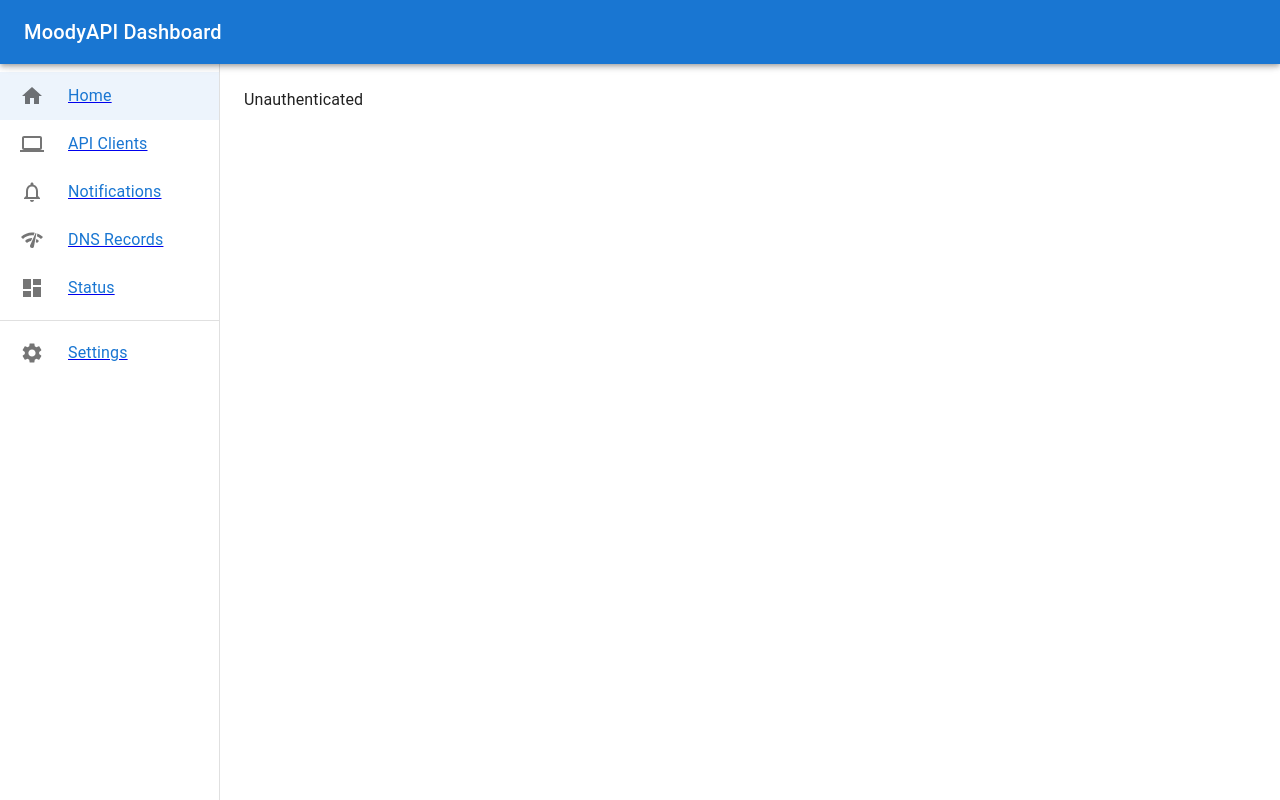
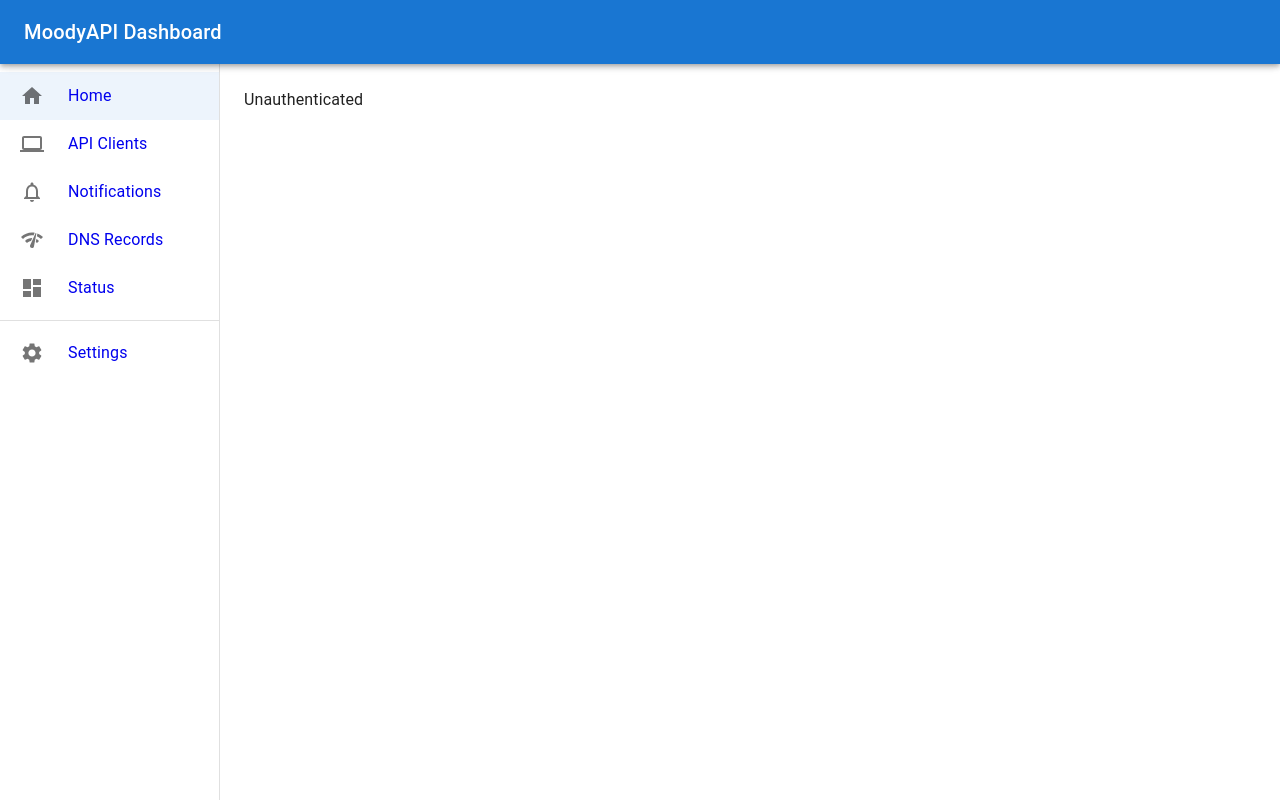
Before and after one commit to moodyhunter/MoodyAPI, a Next.js app in the folder WebPanel/: page / in a window 1280 px wide. Built offline with nearby package versions, Linux system fonts and the light colour scheme; no server answers.

Commit message:
WebPanel: prevent nested <a> label

```diff
--- a/WebPanel/pages/_app.tsx
+++ b/WebPanel/pages/_app.tsx
@@ -25,15 +25,13 @@ const UnmemoizedAppListButton = (props: AppListButtonProps) => {
     const router = useRouter();
 
     return (
-        <NextLink passHref href={props.link}>
-            <Link underline='none'>
+        <NextLink passHref href={props.link} style={{ textDecoration: "none" }}>
             <ListItemButton selected={router.route === props.link} key={props.name} sx={useMemo(() => ({ minHeight: 48, justifyContent: 'initial', px: 2.5 }), [])}>
                 <ListItemIcon sx={{ minWidth: 0, mr: 3, justifyContent: 'center' }}>
                     {props.icon}
                 </ListItemIcon>
                 <ListItemText primary={props.name} sx={{ opacity: 1 }} />
             </ListItemButton>
-            </Link>
         </NextLink>
     );
 };
```
Lines whose indentation alone changed are shown as unchanged.
